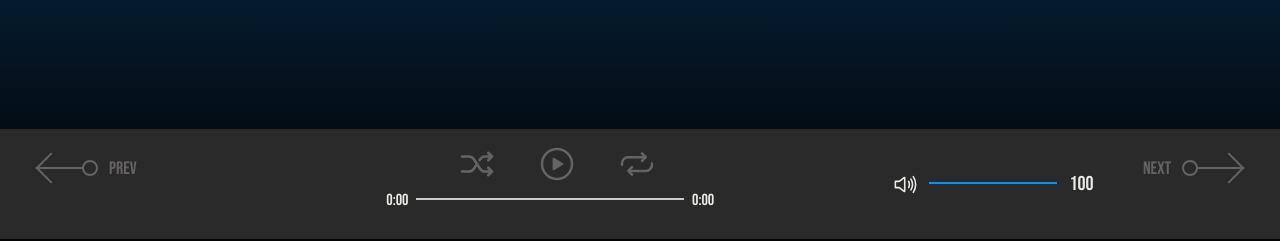
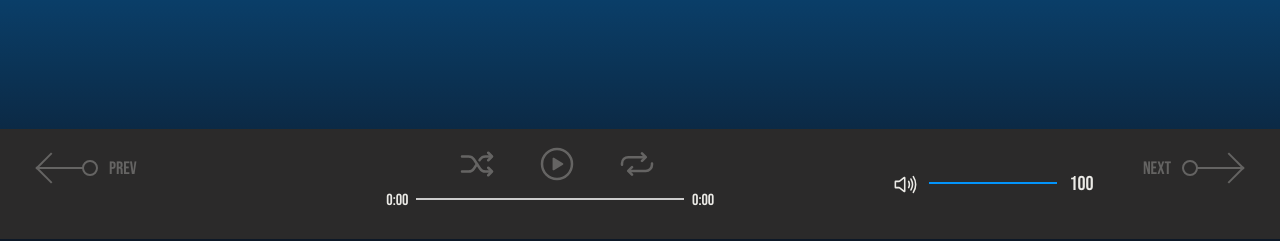
Before and after one commit to developedbyrd/Music-Player, a plain HTML site: page index.html in a window 1280 px wide. Shown: the part 559-800 px from the top of the page. Drawn offline with nearby package versions, Linux system fonts and the light colour scheme.

Commit message:
remove bg linear-gradient

```diff
--- a/player.css
+++ b/player.css
@@ -60,7 +60,7 @@ body {
   position: absolute;
   width: 100%;
   height: 100%;
-  background: linear-gradient(rgba(0, 0, 0, 0), rgba(0, 0, 0, 0.8));
+  /* background: linear-gradient(rgba(0, 0, 0, 0), rgba(0, 0, 0, 0.8)); */
 }
 
 .container {
```
